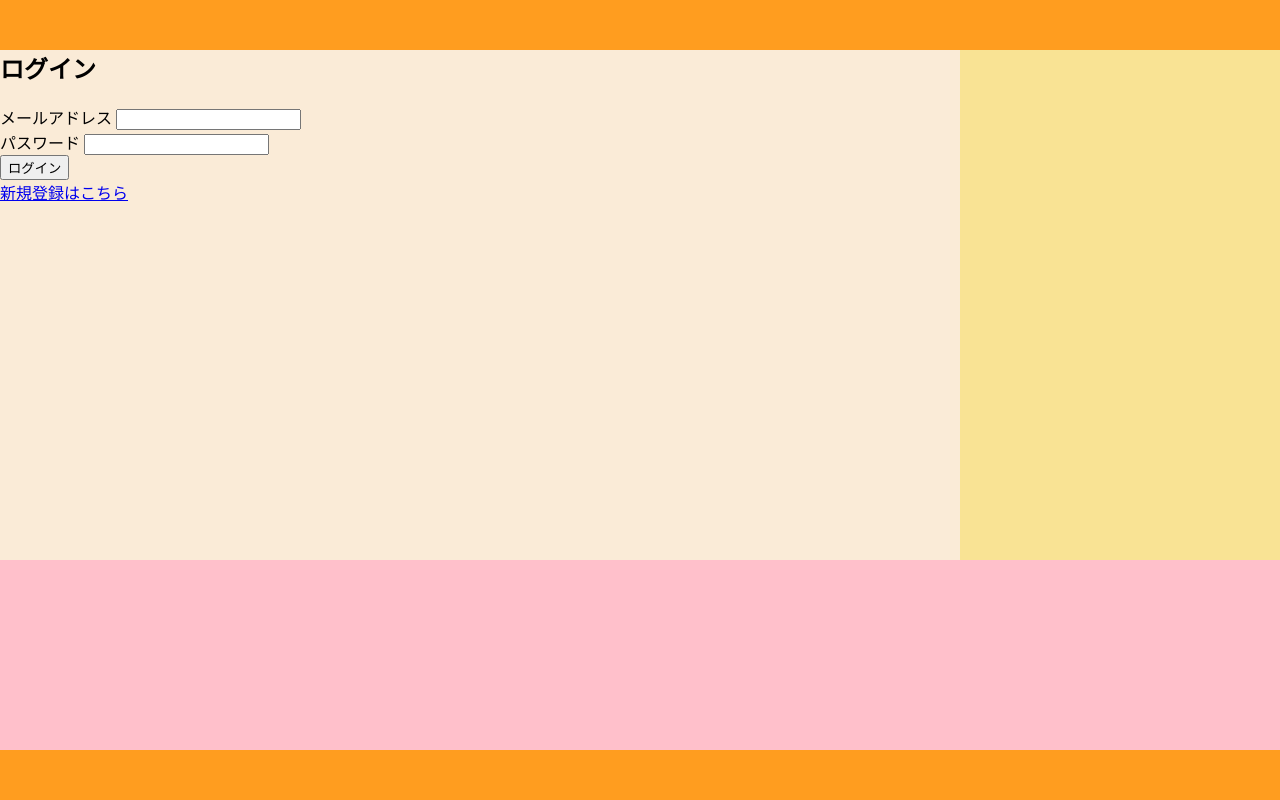
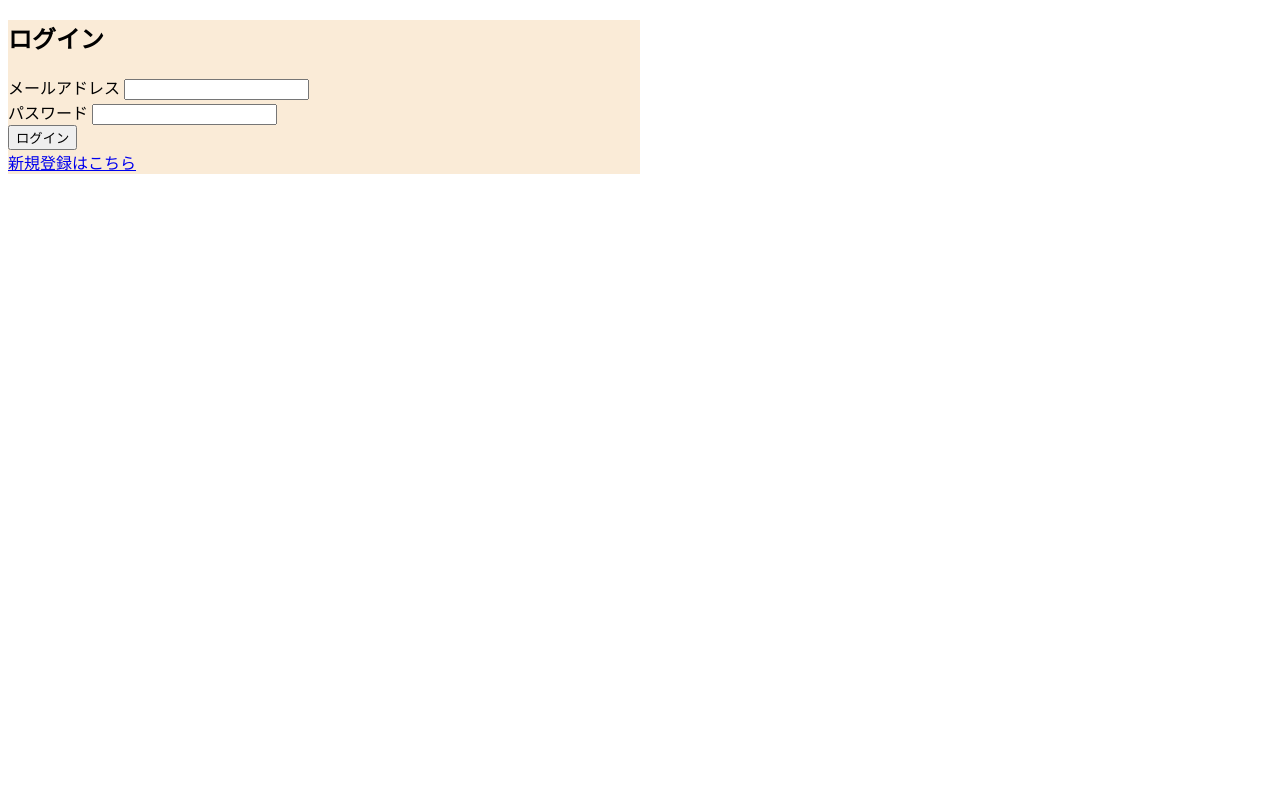
Before and after one commit to YukiNagata-00/carbo_game, a PHP site: page /login_v.php in a window 1280 px wide; the page is wider, and only the part inside the window is pictured. Run offline with PHP 8.4, Linux system fonts and the light colour scheme.

Commit message:
color change

```diff
--- a/login_v.css
+++ b/login_v.css
@@ -1,29 +1,4 @@
-body {
-    width: 1920px;
-    height: 500px;
-    background-color: pink;
-    margin: 0;
-    padding: 0;
-}
-header {
-    width: 100%;
-    height: 50px;
-    background-color: #FF9D1F;
-    margin-bottom: -20px;
-}
-footer {
-    width: 100%;
-    height: 50px;
-    background-color: #FF9D1F;
-    position: absolute;
-    bottom: 0;
-}
-main {
-    width: 100%;
-    height: 510px;
-    background-color: #F9E394;
-    /* padding-bottom: 110px; */
-}
+
 .main-wrapper {
     width: 100%;
     height: 100%;
@@ -36,3 +11,6 @@ main {
     width: 50%;
 
 }
+.error {
+    color: red;
+}
```
